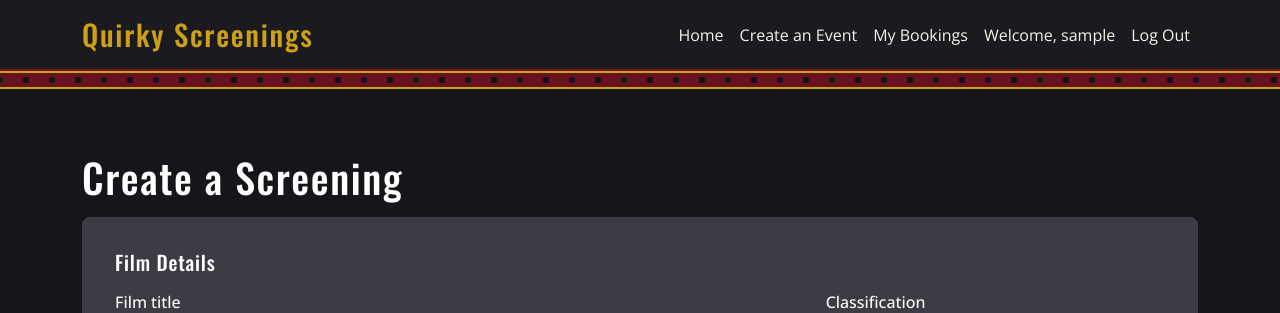
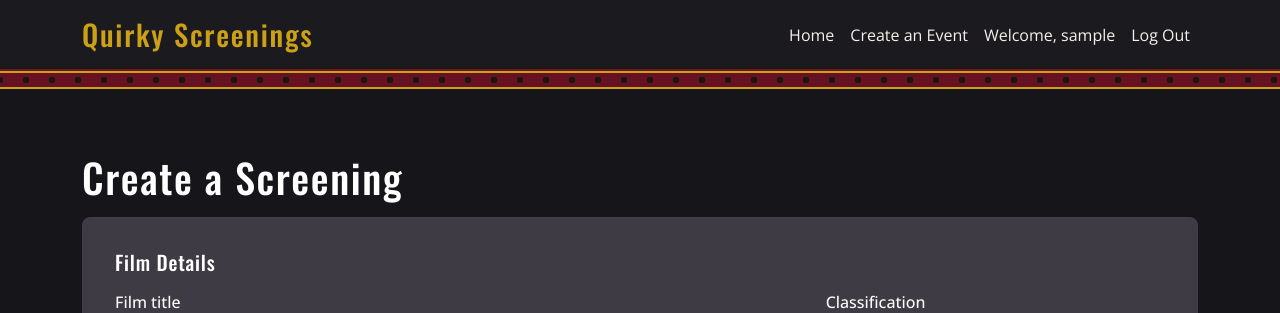
Before and after one commit to n11321814/IAB207-Group36, a Flask app: page /event/create in a window 1280 px wide. Shown: the top 313 px of the page. Run offline with Flask 3, Linux system fonts and the light colour scheme; the visitor is signed in with stand-in values (Sample User, id 1); data comes from the database, SQL or seed files in the repository; data that the repository does not hold is empty; some libraries are stand-ins or nearby versions.

Commit message:
Comment out my bookings nav link until route exists

```diff
--- a/website/templates/base.html
+++ b/website/templates/base.html
@@ -22,7 +22,8 @@
           <li class="nav-item"><a class="nav-link" href="{{ url_for('main.index') }}">Home</a></li>
           <li class="nav-item"><a class="nav-link" href="{{ url_for('main.create_event') }}">Create an Event</a></li>
           {% if current_user.is_authenticated %}
-          <li class="nav-item"><a class="nav-link" href="{{ url_for('main.bookings') }}">My Bookings</a></li>
+                    {# TODO: restore My Bookings link once the booking history route exists (Booking role) #}
+          {# <li class="nav-item"><a class="nav-link" href="{{ url_for('main.bookings') }}">My Bookings</a></li> #}
           <li class="nav-item"><span class="nav-link">Welcome, {{ current_user.firstname }}</span></li>
           <li class="nav-item"><a class="nav-link" href="{{ url_for('auth.logout') }}">Log Out</a></li>
           {% else %}
```
